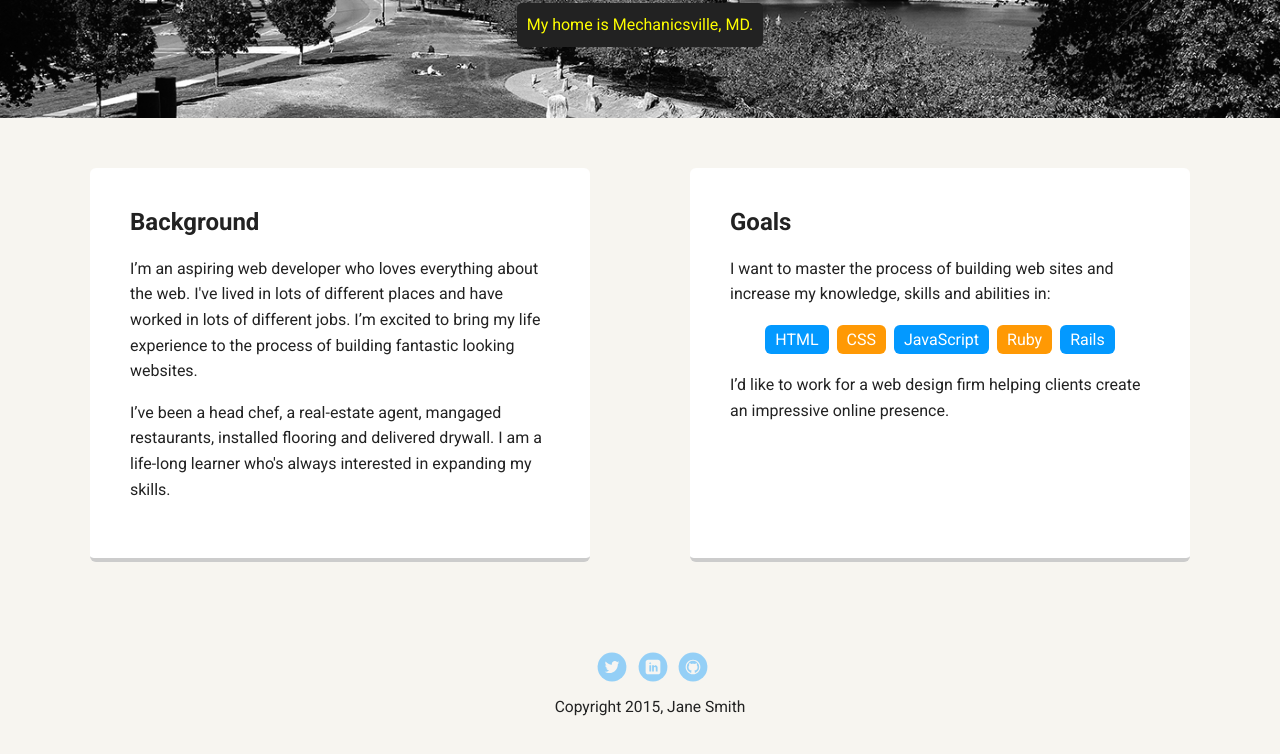
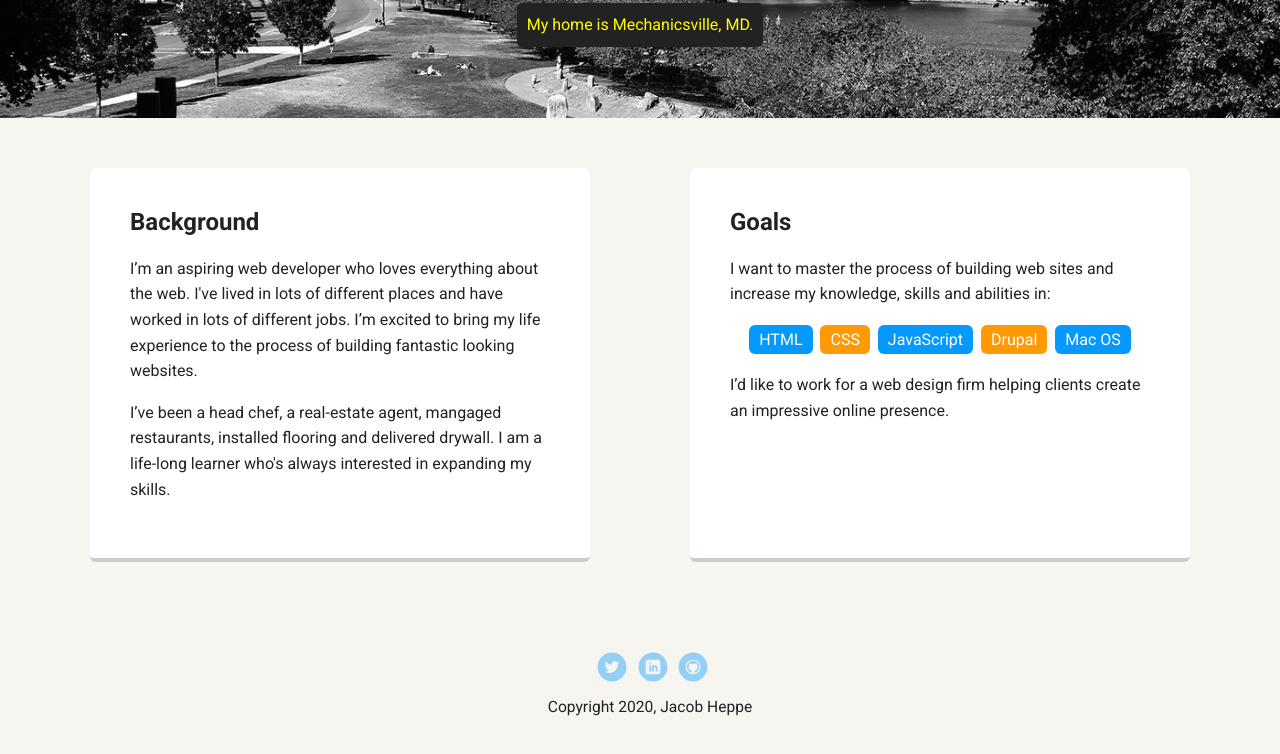
Before and after one commit to jhinsomniacdesign/GitHub, a plain HTML site: page First-Github/Treehouse/index.html in a window 1280 px wide. Shown: the part 352-1106 px from the top of the page. Drawn offline with Linux system fonts and the light colour scheme; a web font is replaced by a local one.

Commit message:
Update index.html

```diff
--- a/First-Github/Treehouse/index.html
+++ b/First-Github/Treehouse/index.html
@@ -36,8 +36,8 @@
           <li>HTML</li>
           <li>CSS</li>
           <li>JavaScript</li>
-          <li>Ruby</li>
-          <li>Rails</li>
+          <li>Drupal</li>
+          <li>Mac OS</li>
         </ul>
         <p>I’d like to work for a web design firm helping clients create an impressive online presence.</p>
       </div>
@@ -47,9 +47,9 @@
       <ul>
         <li><a href="#" class="social twitter">Twitter</a></li>
         <li><a href="#" class="social linkedin">LinkedIn</a></li>
-        <li><a href="#" class="social github">Github</a></li>
+        <li><a href="https://github.com/jhinsomniacdesign/GitHub" class="social github">Github</a></li>
       </ul>
-      <p class="copyright">Copyright 2015, Jane Smith</p>
+      <p class="copyright">Copyright 2020, Jacob Heppe</p>
     </footer>
   </body>
   </html>
```
